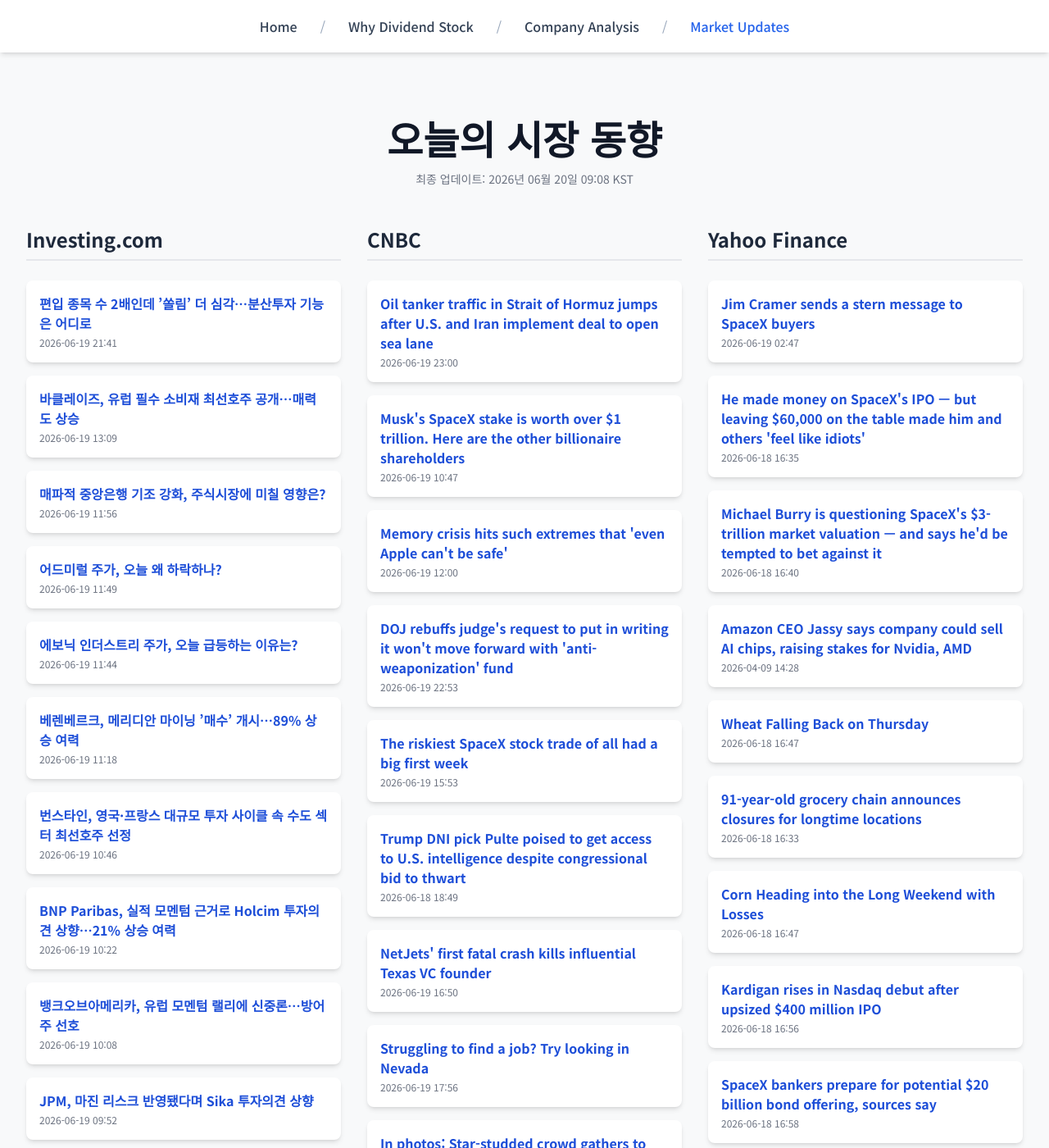
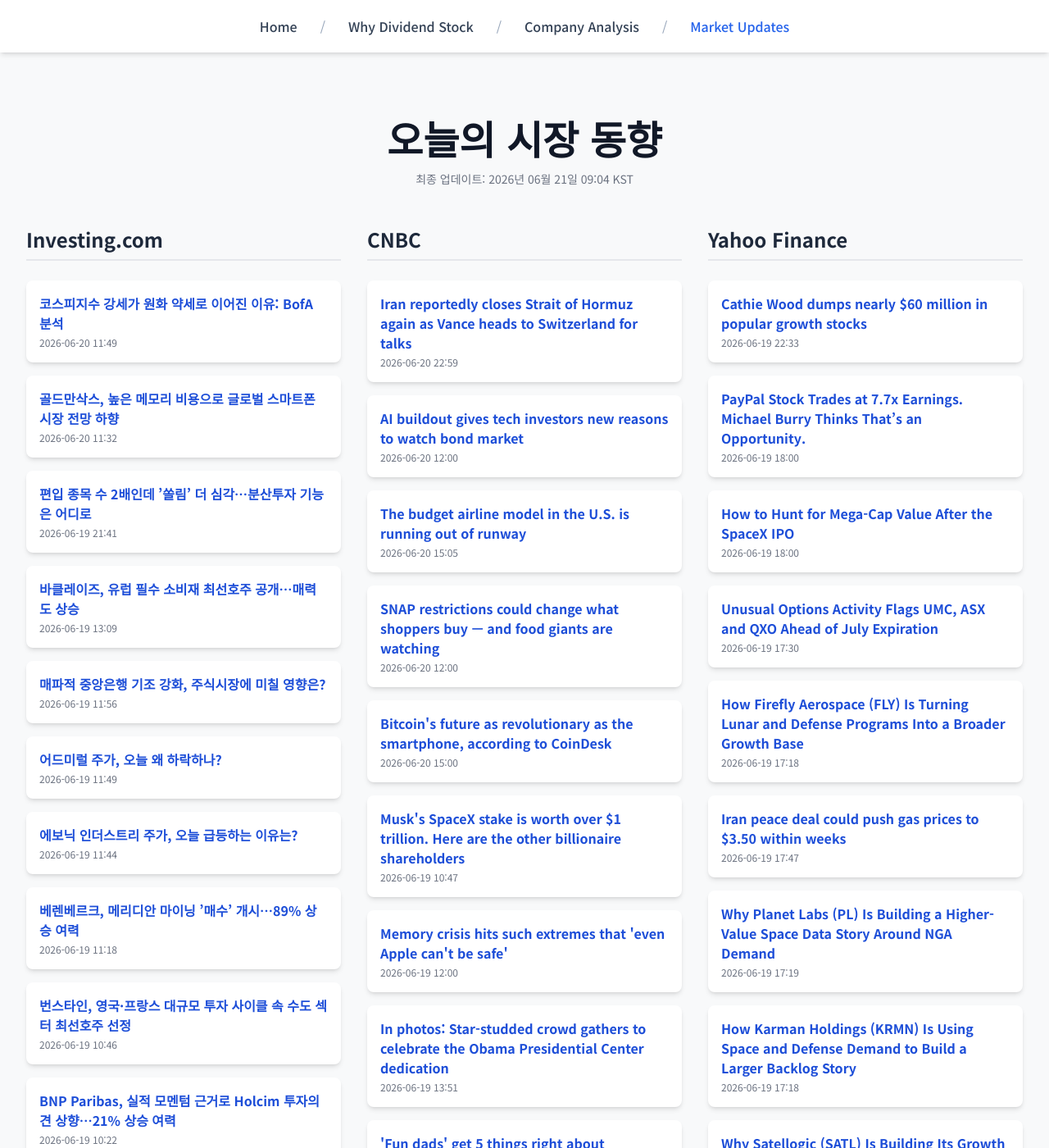
Before and after one commit to Kay-Hwang/my-company-analysis, a Jekyll site: the page built from market-updates.html, in a window 1280 px wide and 1400 px high. Shown: the whole window at 82% size. Built offline with Jekyll 4.4.1, drawn with Linux system fonts in a browser that asks for light colours; nearby versions of some CDN libraries; a script that is not in the unit is left out; some of the changed text lies outside the part shown.

Commit message:
Update daily data

```diff
--- a/_data/latest_data.json
+++ b/_data/latest_data.json
@@ -1,7 +1,19 @@
 {
-  "lastUpdated": "2026년 06월 20일 09:08 KST",
+  "lastUpdated": "2026년 06월 21일 09:04 KST",
   "news": {
     "investing": [
+      {
+        "title": "코스피지수 강세가 원화 약세로 이어진 이유: BofA 분석",
+        "link": "https://kr.investing.com/news/stock-market-news/article-1990216",
+        "pubDate": "2026-06-20 11:49:39",
+        "summary": "코스피지수 강세가 원화 약세로 이어진 이유: BofA 분석"
+      },
+      {
+        "title": "골드만삭스, 높은 메모리 비용으로 글로벌 스마트폰 시장 전망 하향",
+        "link": "https://kr.investing.com/news/stock-market-news/article-1990213",
+        "pubDate": "2026-06-20 11:32:43",
+        "summary": "골드만삭스, 높은 메모리 비용으로 글로벌 스마트폰 시장 전망 하향"
+      },
       {
         "title": "편입 종목 수 2배인데 ’쏠림’ 더 심각…분산투자 기능은 어디로",
         "link": "https://kr.investing.com/news/stock-market-news/article-1990158",
@@ -49,26 +61,38 @@
         "link": "https://kr.investing.com/news/stock-market-news/article-1990099",
         "pubDate": "2026-06-19 10:22:08",
         "summary": "BNP Paribas, 실적 모멘텀 근거로 Holcim 투자의견 상향…21% 상승 여력"
-      },
-      {
-        "title": "뱅크오브아메리카, 유럽 모멘텀 랠리에 신중론…방어주 선호",
-        "link": "https://kr.investing.com/news/stock-market-news/article-1990101",
-        "pubDate": "2026-06-19 10:08:49",
-        "summary": "뱅크오브아메리카, 유럽 모멘텀 랠리에 신중론…방어주 선호"
-      },
-      {
-        "title": "JPM, 마진 리스크 반영됐다며 Sika 투자의견 상향",
-        "link": "https://kr.investing.com/news/stock-market-news/article-1990092",
-        "pubDate": "2026-06-19 09:52:14",
-        "summary": "JPM, 마진 리스크 반영됐다며 Sika 투자의견 상향"
       }
     ],
     "cnbc": [
       {
-        "title": "Oil tanker traffic in Strait of Hormuz jumps after U.S. and Iran implement deal to open sea lane",
-        "link": "https://www.cnbc.com/2026/06/19/iran-oil-tanker-traffic-strait-hormuz-gulf-vlcc.html",
-        "pubDate": "Fri, 19 Jun 2026 23:00:29 GMT",
-        "summary": "The U.S.-Iran deal has raised questions about how the Strait of Hormuz will be governed after the toll-free period ends."
+        "title": "Iran reportedly closes Strait of Hormuz again as Vance heads to Switzerland for talks",
+        "link": "https://www.cnbc.com/2026/06/20/iran-reportedly-closes-strait-of-hormuz-again-raising-doubt-over-talks.html",
+        "pubDate": "Sat, 20 Jun 2026 22:59:26 GMT",
+        "summary": "Iran's joint military command said the closure was in response to continued Israeli military operations in Lebanon."
+      },
+      {
+        "title": "AI buildout gives tech investors new reasons to watch bond market",
+        "link": "https://www.cnbc.com/2026/06/20/ai-buildout-giving-tech-investors-new-reasons-to-watch-bond-market.html",
+        "pubDate": "Sat, 20 Jun 2026 12:00:01 GMT",
+        "summary": "Tech giants are depleting cash reserves and raising debt in their ambitious data center buildouts, a dynamic that's forcing investors to watch interest rates."
+      },
+      {
+        "title": "The budget airline model in the U.S. is running out of runway",
+        "link": "https://www.cnbc.com/2026/06/20/cheap-airline-fares-summer-travel.html",
+        "pubDate": "Sat, 20 Jun 2026 15:05:02 GMT",
+        "summary": "Spirit's bankruptcy as United and Delta fly high suggests there's more to success in airline industry than low fares, and failure isn't about jet fuel spikes."
+      },
+      {
+        "title": "SNAP restrictions could change what shoppers buy — and food giants are watching",
+        "link": "https://www.cnbc.com/2026/06/20/maha-snap-restrictions-junk-food-spending.html",
+        "pubDate": "Sat, 20 Jun 2026 12:00:01 GMT",
+        "summary": "SNAP food restrictions are spreading to more states, pressuring major food and beverage as consumers shift spending away from soda, candy and processed foods."
+      },
+      {
+        "title": "Bitcoin's future as revolutionary as the smartphone, according to CoinDesk",
+        "link": "https://www.cnbc.com/2026/06/20/bitcoin-as-revolutionary-as-smartphone-according-to-coindesk.html",
+        "pubDate": "Sat, 20 Jun 2026 15:00:01 GMT",
+        "summary": "CoinDesk’s president of indices and data has a message for investors: Don’t count out bitcoin."
       },
       {
         "title": "Musk's SpaceX stake is worth over $1 trillion. Here are the other billionaire shareholders",
@@ -83,108 +107,84 @@
         "summary": "Apple appears poised to take the rare step of increasing prices to deal with what CEO Tim Cook called an \"unsustainable\" memory shortage."
       },
       {
-        "title": "DOJ rebuffs judge's request to put in writing it won't move forward with 'anti-weaponization' fund",
-        "link": "https://www.cnbc.com/2026/06/19/doj-anti-weaponization-fund-trump.html",
-        "pubDate": "Fri, 19 Jun 2026 22:53:09 GMT",
-        "summary": "The DOJ in May announced it was creating the fund as part of a settlement of President Donald Trump's $10 billion lawsuit against the Internal Revenue Service."
-      },
-      {
-        "title": "The riskiest SpaceX stock trade of all had a big first week",
-        "link": "https://www.cnbc.com/2026/06/19/spacex-stock-risk-buy-sell.html",
-        "pubDate": "Fri, 19 Jun 2026 15:53:11 GMT",
-        "summary": "SpaceX's IPO did not just mint the biggest debut in market history and a trillionaire, but it also triggered a historic land grab in risky leveraged ETFs."
-      },
-      {
-        "title": "Trump DNI pick Pulte poised to get access to U.S. intelligence despite congressional bid to thwart",
-        "link": "https://www.cnbc.com/2026/06/18/pulte-trump-dni-us-intelligence-congress.html",
-        "pubDate": "Thu, 18 Jun 2026 18:49:36 GMT",
-        "summary": "With President Donald Trump halting his nomination of  U.S. Attorney Jay Clayton as director of national intelligence, Bill Pulte is set to take on the role."
-      },
-      {
-        "title": "NetJets' first fatal crash kills influential Texas VC founder",
-        "link": "https://www.cnbc.com/2026/06/19/netjets-first-fatal-crash-kills-influential-texas-vc-founder.html",
-        "pubDate": "Fri, 19 Jun 2026 16:50:59 GMT",
-        "summary": "NetJets is not speculating on what caused one of its planes to crash onto a highway in Laredo, Texas late Tuesday, killing a prominent tech entrepreneur."
-      },
-      {
-        "title": "Struggling to find a job? Try looking in Nevada",
-        "link": "https://www.cnbc.com/2026/06/19/nevada-workforce-job-market.html",
-        "pubDate": "Fri, 19 Jun 2026 17:56:52 GMT",
-        "summary": "The sparsely populated state known for its world-class casinos and dry climate has been a hiring hot spot."
-      },
-      {
         "title": "In photos: Star-studded crowd gathers to celebrate the Obama Presidential Center dedication",
         "link": "https://www.cnbc.com/2026/06/18/obama-presidential-center-opening-chicago-photos-trump.html",
         "pubDate": "Fri, 19 Jun 2026 13:51:01 GMT",
         "summary": "Barack Obama opened his presidential center in Chicago with former presidents, celebrities and dignitaries in attendance. President Donald Trump was absent."
       },
       {
-        "title": "Trump claims Iran deal is 'unconditional surrender,' says his power has 'no limits': Axios",
-        "link": "https://www.cnbc.com/2026/06/19/trump-claims-iran-deal-is-unconditional-surrender-axios-.html",
-        "pubDate": "Fri, 19 Jun 2026 02:00:46 GMT",
-        "summary": "Trump said in an interview with Axios on Thursday evening stateside that he negotiated the deal to prevent the conflict from triggering a global depression."
+        "title": "'Fun dads' get 5 things right about parenting that many people forget—'they're worth borrowing' this Father's Day, says expert",
+        "link": "https://www.cnbc.com/2026/06/20/fun-dads-get-5-things-right-about-parenting-that-many-people-forget-says-expert.html",
+        "pubDate": "Sat, 20 Jun 2026 17:35:35 GMT",
+        "summary": "Many parents spend their days managing schedules, chores and responsibilities. This Father's Day, a parenting expert shares five \"fun dad\" habits that can increase joy and strengthen parent-child relationships."
+      },
+      {
+        "title": "DOJ rebuffs judge's request to put in writing it won't move forward with 'anti-weaponization' fund",
+        "link": "https://www.cnbc.com/2026/06/19/doj-anti-weaponization-fund-trump.html",
+        "pubDate": "Fri, 19 Jun 2026 22:53:09 GMT",
+        "summary": "The DOJ in May announced it was creating the fund as part of a settlement of President Donald Trump's $10 billion lawsuit against the Internal Revenue Service."
       }
     ],
     "yahoo": [
       {
-        "title": "Jim Cramer sends a stern message to SpaceX buyers",
-        "link": "https://finance.yahoo.com/markets/stocks/articles/jim-cramer-sends-stern-message-024700597.html",
-        "pubDate": "2026-06-19T02:47:00Z",
-        "summary": "Jim Cramer sends a stern message to SpaceX buyers"
+        "title": "Cathie Wood dumps nearly $60 million in popular growth stocks",
+        "link": "https://finance.yahoo.com/markets/stocks/articles/cathie-wood-dumps-nearly-60-223300469.html",
+        "pubDate": "2026-06-19T22:33:00Z",
+        "summary": "Cathie Wood dumps nearly $60 million in popular growth stocks"
       },
       {
-        "title": "He made money on SpaceX's IPO — but leaving $60,000 on the table made him and others 'feel like idiots'",
-        "link": "https://finance.yahoo.com/markets/stocks/articles/made-money-spacexs-ipo-leaving-163500384.html",
-        "pubDate": "2026-06-18T16:35:00Z",
-        "summary": "He made money on SpaceX's IPO — but leaving $60,000 on the table made him and others 'feel like idiots'"
+        "title": "PayPal Stock Trades at 7.7x Earnings. Michael Burry Thinks That’s an Opportunity.",
+        "link": "https://finance.yahoo.com/markets/stocks/articles/paypal-stock-trades-7-7x-180002329.html",
+        "pubDate": "2026-06-19T18:00:02Z",
+        "summary": "PayPal Stock Trades at 7.7x Earnings. Michael Burry Thinks That’s an Opportunity."
       },
       {
-        "title": "Michael Burry is questioning SpaceX's $3-trillion market valuation — and says he'd be tempted to bet against it",
-        "link": "https://finance.yahoo.com/markets/stocks/articles/michael-burry-questioning-spacexs-3-164000469.html",
-        "pubDate": "2026-06-18T16:40:00Z",
-        "summary": "Michael Burry is questioning SpaceX's $3-trillion market valuation — and says he'd be tempted to bet against it"
+        "title": "How to Hunt for Mega-Cap Value After the SpaceX IPO",
+        "link": "https://finance.yahoo.com/markets/stocks/articles/hunt-mega-cap-value-spacex-180002698.html",
+        "pubDate": "2026-06-19T18:00:02Z",
+        "summary": "How to Hunt for Mega-Cap Value After the SpaceX IPO"
       },
       {
-        "title": "Amazon CEO Jassy says company could sell AI chips, raising stakes for Nvidia, AMD",
-        "link": "https://finance.yahoo.com/news/amazon-ceo-jassy-says-company-could-sell-ai-chips-raising-stakes-for-nvidia-amd-142835117.html",
-        "pubDate": "2026-04-09T14:28:35Z",
-        "summary": "Amazon CEO Jassy says company could sell AI chips, raising stakes for Nvidia, AMD"
+        "title": "Unusual Options Activity Flags UMC, ASX and QXO Ahead of July Expiration",
+        "link": "https://finance.yahoo.com/markets/options/articles/unusual-options-activity-flags-umc-173002011.html",
+        "pubDate": "2026-06-19T17:30:02Z",
+        "summary": "Unusual Options Activity Flags UMC, ASX and QXO Ahead of July Expiration"
       },
       {
-        "title": "Wheat Falling Back on Thursday",
-        "link": "https://finance.yahoo.com/markets/commodities/articles/wheat-falling-back-thursday-164730576.html",
-        "pubDate": "2026-06-18T16:47:30Z",
-        "summary": "Wheat Falling Back on Thursday"
+        "title": "How Firefly Aerospace (FLY) Is Turning Lunar and Defense Programs Into a Broader Growth Base",
+        "link": "https://finance.yahoo.com/markets/stocks/articles/firefly-aerospace-fly-turning-lunar-171857003.html",
+        "pubDate": "2026-06-19T17:18:57Z",
+        "summary": "How Firefly Aerospace (FLY) Is Turning Lunar and Defense Programs Into a Broader Growth Base"
       },
       {
-        "title": "91-year-old grocery chain announces closures for longtime locations",
-        "link": "https://finance.yahoo.com/real-estate/articles/91-old-grocery-chain-announces-163300684.html",
-        "pubDate": "2026-06-18T16:33:00Z",
-        "summary": "91-year-old grocery chain announces closures for longtime locations"
+        "title": "Iran peace deal could push gas prices to $3.50 within weeks",
+        "link": "https://finance.yahoo.com/energy/articles/low-gas-prices-fall-174700725.html",
+        "pubDate": "2026-06-19T17:47:00Z",
+        "summary": "Iran peace deal could push gas prices to $3.50 within weeks"
       },
       {
-        "title": "Corn Heading into the Long Weekend with Losses",
-        "link": "https://finance.yahoo.com/markets/commodities/articles/corn-heading-long-weekend-losses-164730501.html",
-        "pubDate": "2026-06-18T16:47:30Z",
-        "summary": "Corn Heading into the Long Weekend with Losses"
+        "title": "Why Planet Labs (PL) Is Building a Higher-Value Space Data Story Around NGA Demand",
+        "link": "https://finance.yahoo.com/markets/stocks/articles/why-planet-labs-pl-building-171904673.html",
+        "pubDate": "2026-06-19T17:19:04Z",
+        "summary": "Why Planet Labs (PL) Is Building a Higher-Value Space Data Story Around NGA Demand"
       },
       {
-        "title": "Kardigan rises in Nasdaq debut after upsized $400 million IPO",
-        "link": "https://finance.yahoo.com/markets/stocks/articles/kardigan-rises-nasdaq-debut-upsized-164821798.html",
-        "pubDate": "2026-06-18T16:56:35Z",
-        "summary": "Kardigan rises in Nasdaq debut after upsized $400 million IPO"
+        "title": "How Karman Holdings (KRMN) Is Using Space and Defense Demand to Build a Larger Backlog Story",
+        "link": "https://finance.yahoo.com/markets/stocks/articles/karman-holdings-krmn-using-space-171849057.html",
+        "pubDate": "2026-06-19T17:18:49Z",
+        "summary": "How Karman Holdings (KRMN) Is Using Space and Defense Demand to Build a Larger Backlog Story"
       },
       {
-        "title": "SpaceX bankers prepare for potential $20 billion bond offering, sources say",
-        "link": "https://finance.yahoo.com/markets/stocks/articles/spacex-bankers-prepare-bond-sale-165833464.html",
-        "pubDate": "2026-06-18T16:58:33Z",
-        "summary": "SpaceX bankers prepare for potential $20 billion bond offering, sources say"
+        "title": "Why Satellogic (SATL) Is Building Its Growth Case Around Merlin and Daily Earth Intelligence",
+        "link": "https://finance.yahoo.com/markets/stocks/articles/why-satellogic-satl-building-growth-171710367.html",
+        "pubDate": "2026-06-19T17:17:10Z",
+        "summary": "Why Satellogic (SATL) Is Building Its Growth Case Around Merlin and Daily Earth Intelligence"
       },
       {
-        "title": "Swift, FleetForce launch CDL training hub at Mobile terminal",
-        "link": "https://finance.yahoo.com/small-business/articles/swift-fleetforce-launch-cdl-training-170000737.html",
-        "pubDate": "2026-06-18T17:00:00Z",
-        "summary": "Swift, FleetForce launch CDL training hub at Mobile terminal"
+        "title": "How Rocket Lab (RKLB) Is Pairing Repeat Launch Demand With a Larger Space Systems Platform",
+        "link": "https://finance.yahoo.com/markets/stocks/articles/rocket-lab-rklb-pairing-repeat-171835630.html",
+        "pubDate": "2026-06-19T17:18:35Z",
+        "summary": "How Rocket Lab (RKLB) Is Pairing Repeat Launch Demand With a Larger Space Systems Platform"
       }
     ]
   }
```
